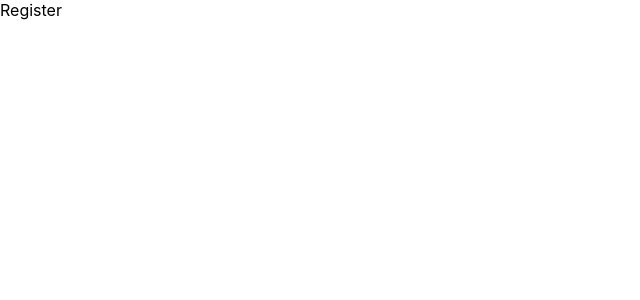
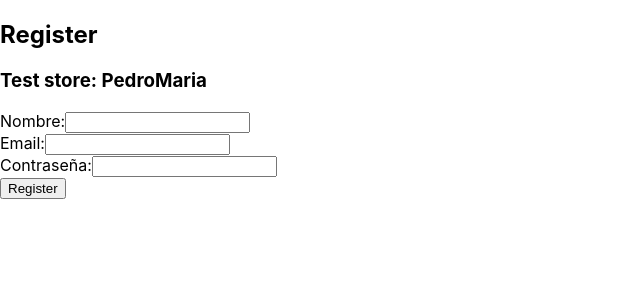
Before and after one commit to jcamposg6991/template_react, a React (Create React App) app: page /register in a window 1280 px wide. Shown: the top 300 px of the page, without its empty margins (0-640 px from the left). Built offline with nearby package versions, Linux system fonts and the light colour scheme.

Commit message:
codificacion de Register.jsx

```diff
--- a/src/views/Register.jsx
+++ b/src/views/Register.jsx
@@ -1,9 +1,65 @@
-import React from 'react'
+import React, { useState, useContext } from 'react'
+import { Context } from '../js/store/appContext.js';
 
-function Register() {
-  return (
-    <div>Register</div>
-  )
-}
+const Register = () => {
 
-export default Register
+    const { store, actions } = useContext(Context)
+
+    const [formData, setFormData] = useState({
+        name: '',
+        email: '',
+        password: ''
+      });
+
+    const handleChange = (e) => {
+    const { name, value } = e.target;
+    setFormData({ ...formData, [name]: value });
+    };
+
+    const handleRegister = () => {
+        const { name, email, password } = formData;
+        actions.register(name, email, password);
+      };
+
+    return (
+    <div>
+        <h2>Register</h2>
+        <h3>Test store: {store.personas}</h3>
+        <form>
+        <div>
+            <label htmlFor="name">Nombre:</label>
+            <input
+            type="text"
+            id="name"
+            name="name"
+            value={formData.name}
+            onChange={handleChange}
+            />
+        </div>
+        <div>
+            <label htmlFor="email">Email:</label>
+            <input
+            type="email"
+            id="email"
+            name="email"
+            value={formData.email}
+            onChange={handleChange}
+            />
+        </div>
+        <div>
+            <label htmlFor="password">Contraseña:</label>
+            <input
+            type="password"
+            id="password"
+            name="password"
+            value={formData.password}
+            onChange={handleChange}
+            />
+        </div>
+        </form>
+        <button onClick={handleRegister}>Register</button>
+    </div>
+    );
+};
+
+export default Register;
```
